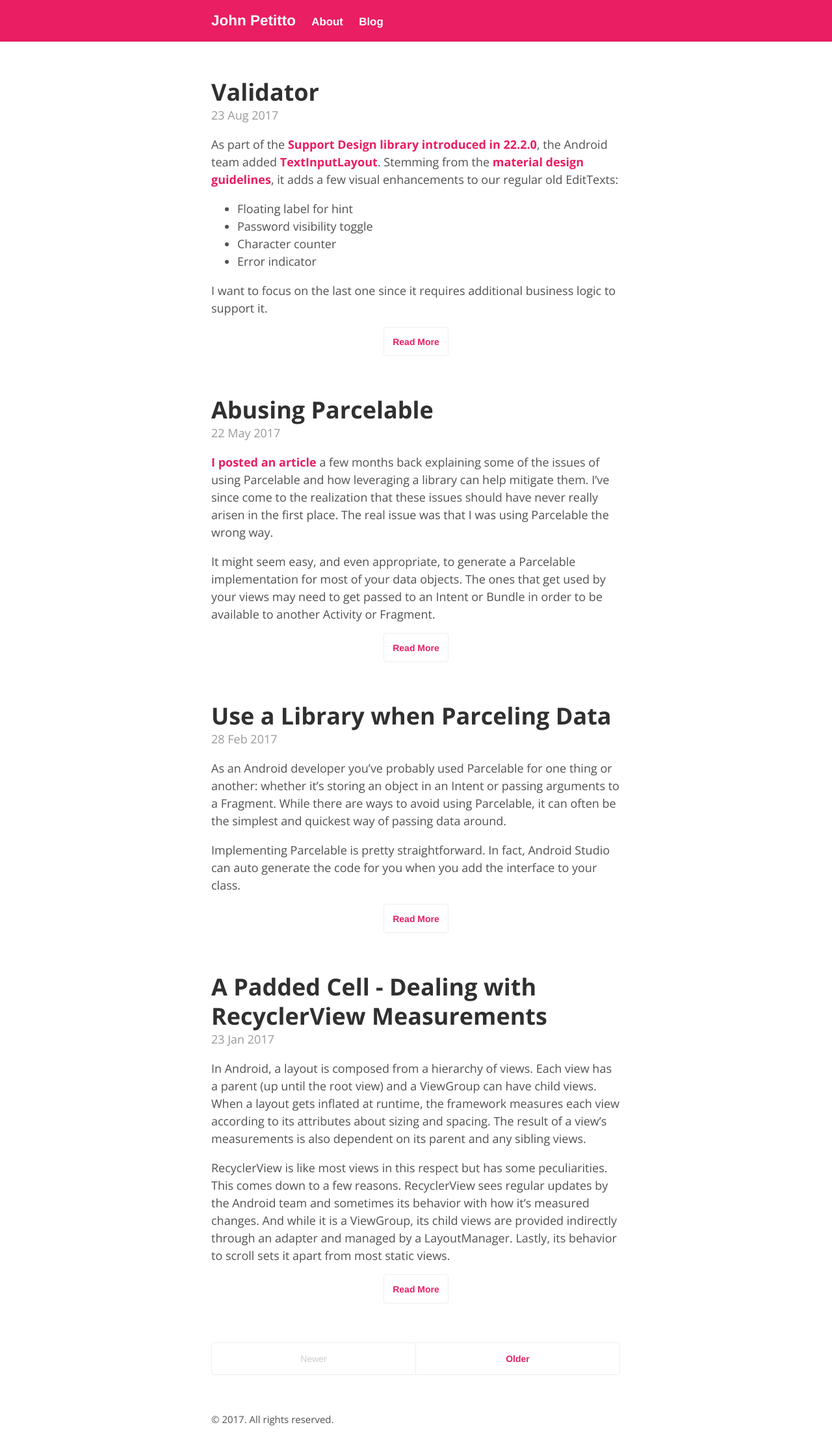
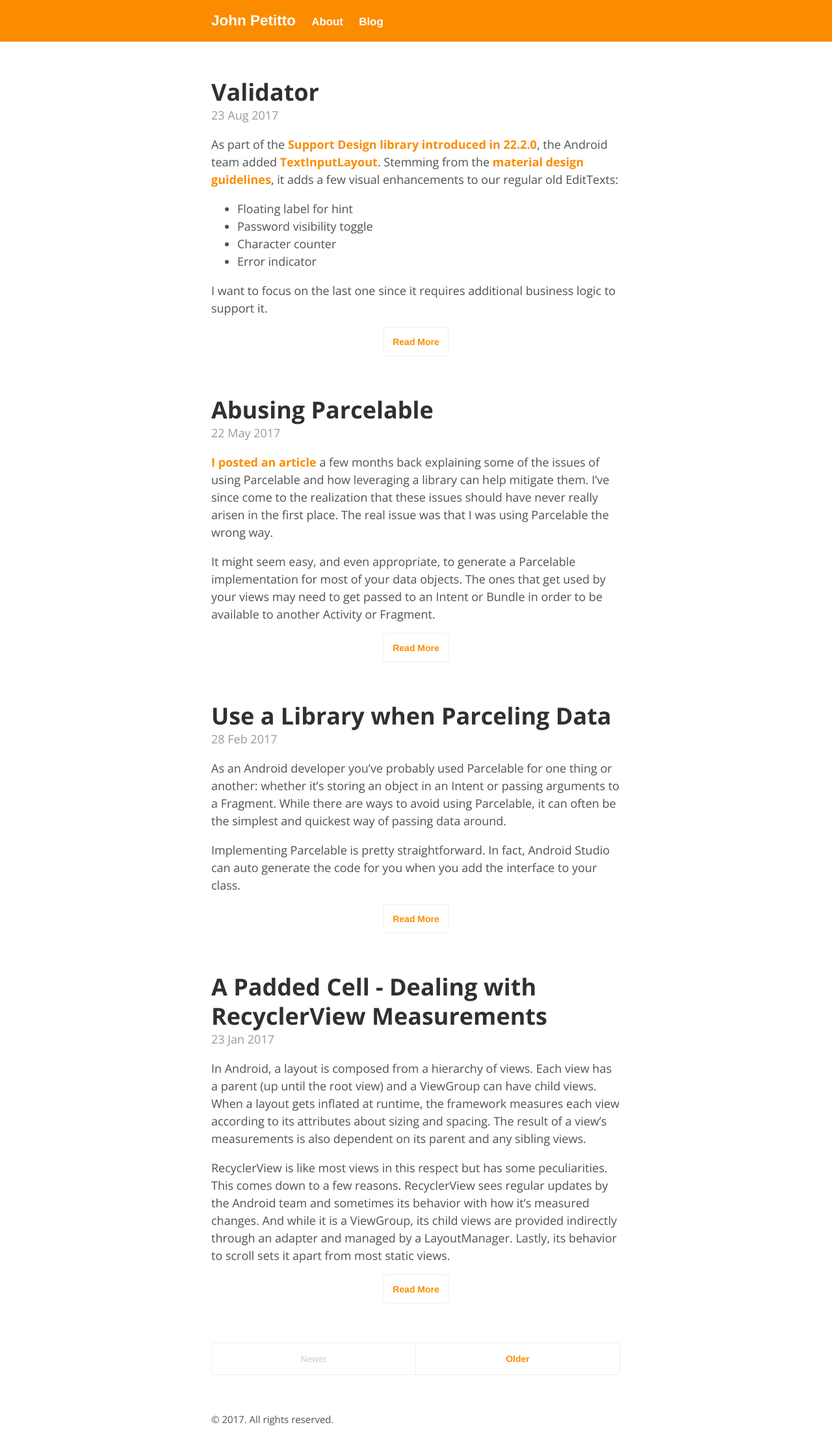
Before and after one commit to jpetitto/jpetitto.github.io, a Jekyll site: the page built from index.html, in a window 1280 px wide. Shown: the whole page at 65% size. Built offline with Jekyll 4.4.1, drawn with Linux system fonts in a browser that asks for light colours; the list of posts is cut into pages by our own code.

Commit message:
Change theme color (again)

```diff
--- a/_sass/_base.scss
+++ b/_sass/_base.scss
@@ -33,7 +33,7 @@ body {
 
 // No `:visited` state is required by default (browsers will use `a`)
 a {
-  color: #E91E63;
+  color: #fb8c00;
   text-decoration: none;
   font-weight: 700;
 
--- a/_sass/_masthead.scss
+++ b/_sass/_masthead.scss
@@ -7,7 +7,7 @@
   padding-bottom: 1rem;
   margin-bottom: 3rem;
   border-bottom: 1px solid #eee;
-  background-color: #E91E63;
+  background-color: #fb8c00;
 }
 
 .masthead-title {
--- a/_sass/_pagination.scss
+++ b/_sass/_pagination.scss
@@ -26,7 +26,7 @@
 
 // Only provide a hover state for linked pagination items
 a.pagination-item:hover {
-  background-color: #E91E63;
+  background-color: #fb8c00;
   color: #fff;
   text-decoration: none;
 }
--- a/_sass/_posts.scss
+++ b/_sass/_posts.scss
@@ -42,7 +42,7 @@ a.read-more {
 }
 
 a.read-more:hover {
-  background-color: #E91E63;
+  background-color: #fb8c00;
   color: #fff;
   text-decoration: none;
 }
@@ -69,7 +69,7 @@ a.read-more:hover {
     }
 
     a:hover {
-      color: #E91E63;
+      color: #fb8c00;
       text-decoration: none;
 
       small {
```
